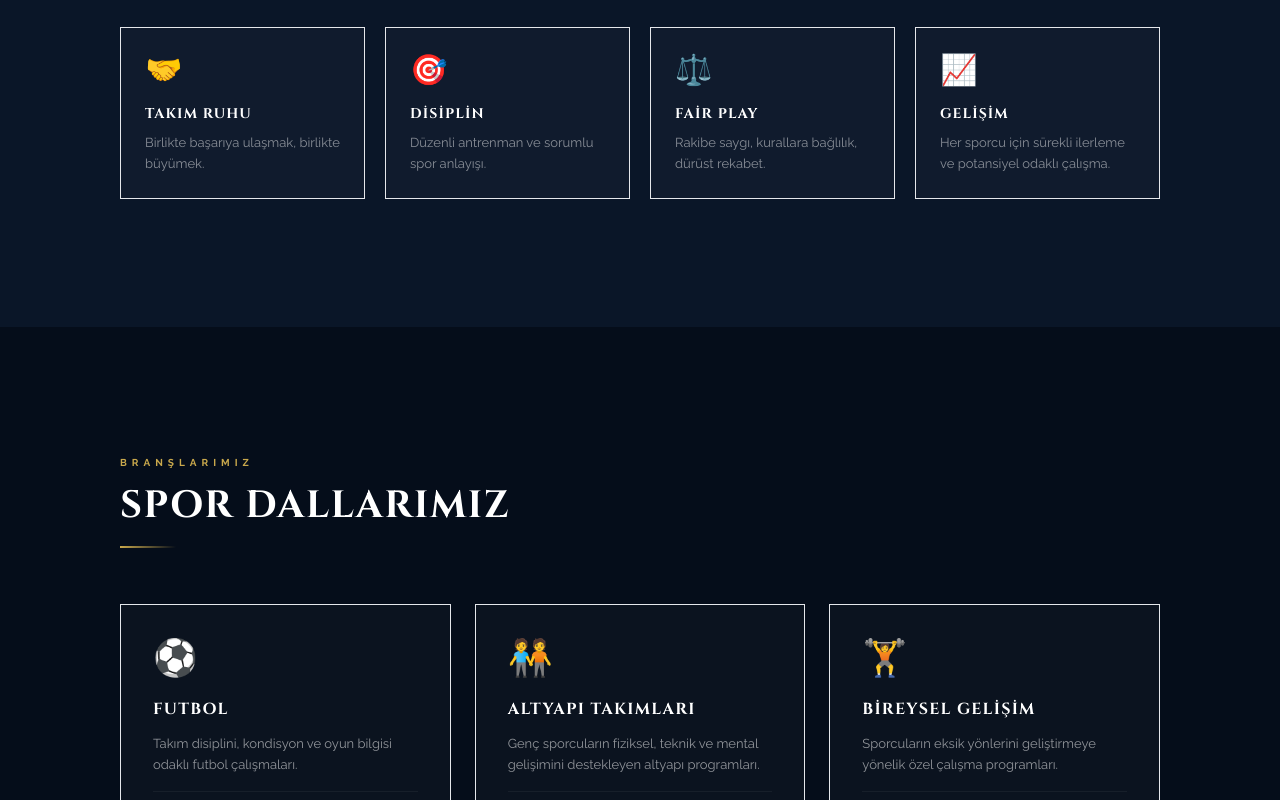
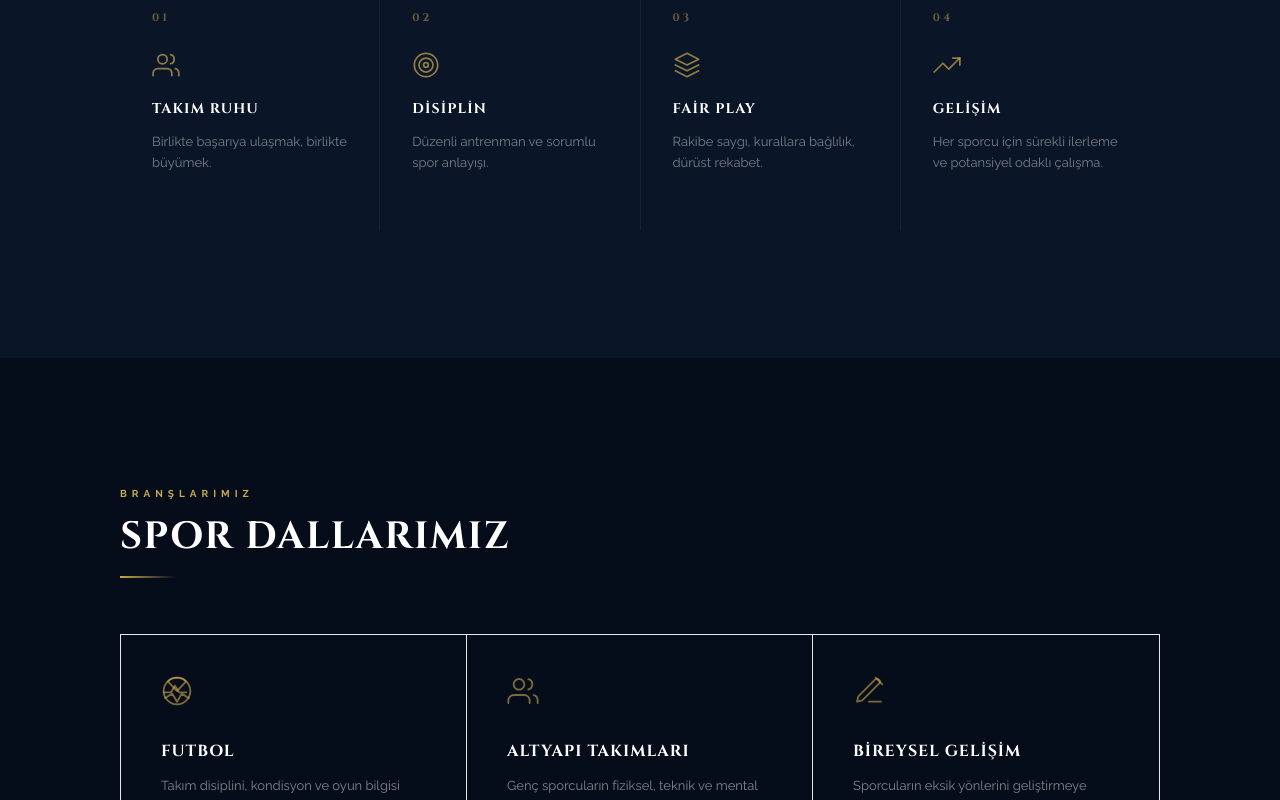
Before and after one commit to gkuzeyspor/gkuzeyspor-site, a Next.js app: page / in a window 1280 px wide. Shown: the part 1260-2060 px from the top of the page. Built offline with nearby package versions, Linux system fonts and the light colour scheme.

Commit message:
emoji kaldir: SVG ikonlar, kart tasarimi yenile, footer copyright belirginlestir

```diff
--- a/src/components/Branslar.tsx
+++ b/src/components/Branslar.tsx
@@ -4,22 +4,42 @@ import { useEffect, useRef } from "react";
 
 const branches = [
   {
-    icon: "⚽",
-    name: "Futbol",
+    title: "Futbol",
     desc: "Takım disiplini, kondisyon ve oyun bilgisi odaklı futbol çalışmaları.",
     detail: "Haftalık antrenmanlar · Lig müsabakaları",
+    icon: (
+      <svg width="32" height="32" viewBox="0 0 24 24" fill="none" stroke="currentColor" strokeWidth="1.4" strokeLinecap="round" strokeLinejoin="round">
+        <circle cx="12" cy="12" r="10"/>
+        <path d="M12 2a10 10 0 0 1 6.88 2.77L12 12 5.12 4.77A10 10 0 0 1 12 2z"/>
+        <path d="M2.05 13h5.45l3-5 3 5h5.45"/>
+        <path d="M20.88 17.23L15.5 14l-3.5 6-3.5-6-5.38 3.23"/>
+      </svg>
+    ),
   },
   {
-    icon: "🧑‍🤝‍🧑",
-    name: "Altyapı Takımları",
+    title: "Altyapı Takımları",
     desc: "Genç sporcuların fiziksel, teknik ve mental gelişimini destekleyen altyapı programları.",
     detail: "U8 – U18 · Yaş grupları",
+    icon: (
+      <svg width="32" height="32" viewBox="0 0 24 24" fill="none" stroke="currentColor" strokeWidth="1.4" strokeLinecap="round" strokeLinejoin="round">
+        <path d="M17 21v-2a4 4 0 0 0-4-4H5a4 4 0 0 0-4 4v2"/>
+        <circle cx="9" cy="7" r="4"/>
+        <path d="M23 21v-2a4 4 0 0 0-3-3.87"/>
+        <path d="M16 3.13a4 4 0 0 1 0 7.75"/>
+      </svg>
+    ),
   },
   {
-    icon: "🏋️",
-    name: "Bireysel Gelişim",
+    title: "Bireysel Gelişim",
     desc: "Sporcuların eksik yönlerini geliştirmeye yönelik özel çalışma programları.",
     detail: "Kişiye özel antrenman · Kondisyon",
+    icon: (
+      <svg width="32" height="32" viewBox="0 0 24 24" fill="none" stroke="currentColor" strokeWidth="1.4" strokeLinecap="round" strokeLinejoin="round">
+        <path d="M12 20h9"/>
+        <path d="M16.5 3.5a2.121 2.121 0 0 1 3 3L7 19l-4 1 1-4L16.5 3.5z"/>
+        <polyline points="22 7 17 2"/>
+      </svg>
+    ),
   },
 ];
 
@@ -45,14 +65,9 @@ export default function Branslar() {
   }, []);
 
   return (
-    <section
-      id="branslar"
-      ref={sectionRef}
-      className="py-24 md:py-32 bg-navy-deep"
-    >
+    <section id="branslar" ref={sectionRef} className="py-24 md:py-32 bg-navy-deep">
       <div className="max-w-6xl mx-auto px-6 md:px-14">
 
-        {/* Header */}
         <div className="mb-14">
           <p className="reveal text-[10px] font-bold tracking-[0.5em] uppercase text-gold mb-3">
             Branşlarımız
@@ -63,30 +78,34 @@ export default function Branslar() {
           <div className="reveal w-14 h-0.5 bg-gradient-to-r from-gold to-transparent" />
         </div>
 
-        {/* Cards */}
-        <div className="grid grid-cols-1 md:grid-cols-3 gap-6">
+        <div className="grid grid-cols-1 md:grid-cols-3 gap-0 border border-white/6">
           {branches.map((b, i) => (
             <div
-              key={b.name}
-              className={`reveal reveal-delay-${i + 1}
-                relative p-8 border border-white/6 bg-white/[0.022]
-                hover:border-gold/35 hover:bg-gold/[0.04]
-                transition-all duration-350 group`}
+              key={b.title}
+              className={`reveal reveal-delay-${i + 1} group relative p-10
+                border-b md:border-b-0 md:border-r border-white/6 last:border-0
+                hover:bg-white/[0.03] transition-colors duration-300 cursor-default`}
             >
-              {/* Top accent line on hover */}
-              <div className="absolute top-0 left-0 right-0 h-0.5 bg-gradient-to-r from-gold to-transparent opacity-0 group-hover:opacity-100 transition-opacity duration-300" />
+              {/* Top accent */}
+              <div className="absolute top-0 left-0 w-0 h-0.5 bg-gold group-hover:w-full transition-all duration-500" />
 
-              <div className="text-4xl mb-5">{b.icon}</div>
+              {/* Icon */}
+              <div className="text-gold/60 mb-8 group-hover:text-gold transition-colors duration-300">
+                {b.icon}
+              </div>
 
-              <h3 className="font-cinzel font-bold text-white text-base tracking-[0.08em] uppercase mb-3">
-                {b.name}
+              {/* Title */}
+              <h3 className="font-cinzel font-bold text-white text-base tracking-[0.06em] uppercase mb-3">
+                {b.title}
               </h3>
 
-              <p className="text-white/55 text-[13px] leading-relaxed mb-4">{b.desc}</p>
+              {/* Desc */}
+              <p className="text-white/50 text-[13px] leading-relaxed mb-6">{b.desc}</p>
 
-              <div className="flex items-center gap-2 pt-3 border-t border-white/5">
-                <div className="w-1.5 h-1.5 rounded-full bg-gold/70" />
-                <span className="text-[11px] text-white/35 tracking-wide">{b.detail}</span>
+              {/* Detail */}
+              <div className="flex items-center gap-2">
+                <div className="w-4 h-px bg-gold/50" />
+                <span className="text-[11px] text-white/30 tracking-wide font-medium">{b.detail}</span>
               </div>
             </div>
           ))}
--- a/src/components/Footer.tsx
+++ b/src/components/Footer.tsx
@@ -73,7 +73,7 @@ export default function Footer() {
 
         {/* Divider + copyright */}
         <div className="border-t border-white/5 pt-7 flex flex-col sm:flex-row items-center justify-between gap-3">
-          <p className="text-[11px] tracking-[0.18em] text-white/25">
+          <p className="text-[11px] tracking-[0.18em] text-white/55">
             © 2026 Gerçek Kuzey Spor Kulübü. Tüm hakları saklıdır.
           </p>
           <div className="w-16 h-px bg-gradient-to-r from-transparent via-gold/30 to-transparent" />
--- a/src/components/Hakkimizda.tsx
+++ b/src/components/Hakkimizda.tsx
@@ -4,24 +4,52 @@ import { useEffect, useRef } from "react";
 
 const values = [
   {
-    icon: "🤝",
+    num: "01",
     title: "Takım Ruhu",
     desc: "Birlikte başarıya ulaşmak, birlikte büyümek.",
+    icon: (
+      <svg width="28" height="28" viewBox="0 0 24 24" fill="none" stroke="currentColor" strokeWidth="1.5" strokeLinecap="round" strokeLinejoin="round">
+        <path d="M17 21v-2a4 4 0 0 0-4-4H5a4 4 0 0 0-4 4v2"/>
+        <circle cx="9" cy="7" r="4"/>
+        <path d="M23 21v-2a4 4 0 0 0-3-3.87"/>
+        <path d="M16 3.13a4 4 0 0 1 0 7.75"/>
+      </svg>
+    ),
   },
   {
-    icon: "🎯",
+    num: "02",
     title: "Disiplin",
     desc: "Düzenli antrenman ve sorumlu spor anlayışı.",
+    icon: (
+      <svg width="28" height="28" viewBox="0 0 24 24" fill="none" stroke="currentColor" strokeWidth="1.5" strokeLinecap="round" strokeLinejoin="round">
+        <circle cx="12" cy="12" r="10"/>
+        <circle cx="12" cy="12" r="6"/>
+        <circle cx="12" cy="12" r="2"/>
+      </svg>
+    ),
   },
   {
-    icon: "⚖️",
+    num: "03",
     title: "Fair Play",
     desc: "Rakibe saygı, kurallara bağlılık, dürüst rekabet.",
+    icon: (
+      <svg width="28" height="28" viewBox="0 0 24 24" fill="none" stroke="currentColor" strokeWidth="1.5" strokeLinecap="round" strokeLinejoin="round">
+        <path d="M12 2L2 7l10 5 10-5-10-5z"/>
+        <path d="M2 17l10 5 10-5"/>
+        <path d="M2 12l10 5 10-5"/>
+      </svg>
+    ),
   },
   {
-    icon: "📈",
+    num: "04",
     title: "Gelişim",
     desc: "Her sporcu için sürekli ilerleme ve potansiyel odaklı çalışma.",
+    icon: (
+      <svg width="28" height="28" viewBox="0 0 24 24" fill="none" stroke="currentColor" strokeWidth="1.5" strokeLinecap="round" strokeLinejoin="round">
+        <polyline points="23 6 13.5 15.5 8.5 10.5 1 18"/>
+        <polyline points="17 6 23 6 23 12"/>
+      </svg>
+    ),
   },
 ];
 
@@ -50,47 +78,57 @@ export default function Hakkimizda() {
     <section id="hakkimizda" ref={sectionRef} className="py-24 md:py-32 bg-navy-dark">
       <div className="max-w-6xl mx-auto px-6 md:px-14">
 
-        {/* Header */}
-        <div className="mb-14">
+        <div className="mb-16">
           <p className="reveal text-[10px] font-bold tracking-[0.5em] uppercase text-gold mb-3">
             Hakkımızda
           </p>
           <h2 className="reveal font-cinzel font-bold uppercase text-white text-[26px] md:text-[38px] leading-tight tracking-[0.04em] mb-4">
             Kulüp Kimliğimiz
           </h2>
-          <div className="reveal w-14 h-0.5 bg-gradient-to-r from-gold to-transparent mb-8" />
-          <div className="reveal max-w-2xl space-y-4 text-white/60 text-[15px] leading-relaxed">
+          <div className="reveal w-14 h-0.5 bg-gradient-to-r from-gold to-transparent mb-10" />
+          <div className="reveal max-w-2xl space-y-4 text-white/55 text-[15px] leading-relaxed">
             <p>
               <strong className="text-gold font-semibold">Gerçek Kuzey Spor Kulübü</strong>,
-              genç sporcuların gelişimini destekleyen, disiplinli çalışma kültürünü ve takım ruhunu
-              merkeze alan bir amatör spor kulübüdür.
+              genç sporcuların gelişimini destekleyen, disiplinli çalışma kültürünü ve takım
+              ruhunu merkeze alan bir amatör spor kulübüdür.
             </p>
             <p>
               Amacımız, sporcularımıza yalnızca sportif başarı değil; saygı, sorumluluk,
               mücadele ve fair play bilinci kazandırmaktır.
             </p>
-            <p>
-              19 Mayıs 2011&apos;den bu yana Türk spor camiasında yerini sağlamlaştıran kulübümüz,
-              her yaştan ve her seviyeden sporcuya kapılarını açmaya devam etmektedir.
-            </p>
           </div>
         </div>
 
         {/* Value cards */}
-        <div className="grid grid-cols-1 sm:grid-cols-2 lg:grid-cols-4 gap-5">
+        <div className="grid grid-cols-1 sm:grid-cols-2 lg:grid-cols-4 gap-px bg-white/5">
           {values.map((v, i) => (
             <div
               key={v.title}
-              className={`reveal reveal-delay-${i + 1} group
-                p-6 border border-white/6 bg-white/[0.025]
-                hover:border-gold/30 hover:bg-gold/[0.04]
-                transition-all duration-300`}
+              className={`reveal reveal-delay-${i + 1} group bg-navy-dark p-8
+                hover:bg-navy-mid transition-colors duration-300 cursor-default`}
             >
-              <div className="text-3xl mb-4">{v.icon}</div>
-              <h3 className="font-cinzel font-bold text-white text-sm tracking-[0.08em] uppercase mb-2">
+              {/* Number */}
+              <div className="text-[11px] font-bold tracking-[0.3em] text-gold/50 mb-6 font-cinzel">
+                {v.num}
+              </div>
+
+              {/* Icon */}
+              <div className="text-gold/70 mb-5 group-hover:text-gold transition-colors duration-300">
+                {v.icon}
+              </div>
+
+              {/* Title */}
+              <h3 className="font-cinzel font-bold text-white text-sm tracking-[0.08em] uppercase mb-3">
                 {v.title}
               </h3>
-              <p className="text-white/50 text-[13px] leading-relaxed">{v.desc}</p>
+
+              {/* Desc */}
+              <p className="text-white/45 text-[13px] leading-relaxed group-hover:text-white/60 transition-colors duration-300">
+                {v.desc}
+              </p>
+
+              {/* Bottom accent */}
+              <div className="mt-6 w-0 h-px bg-gold group-hover:w-full transition-all duration-500" />
             </div>
           ))}
         </div>
```
